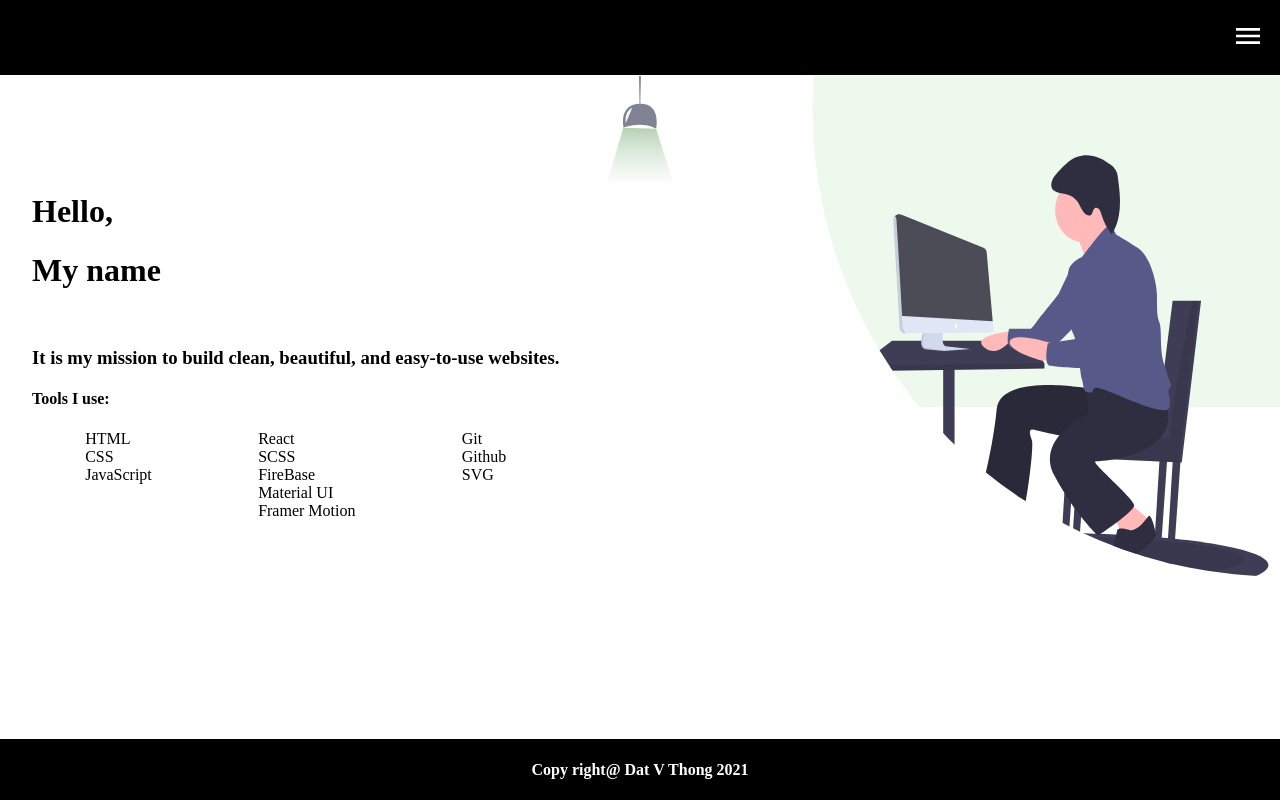
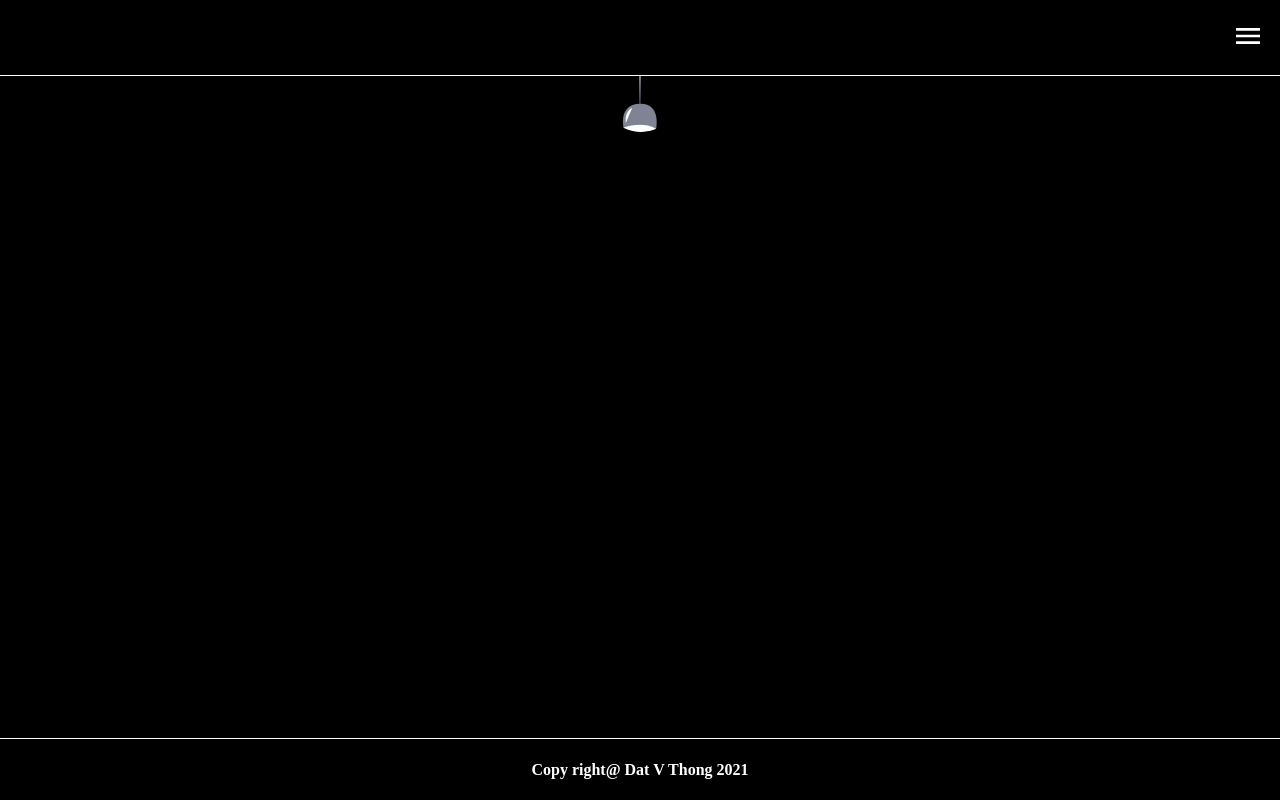
Before and after one commit to oooharuooo/portfolio-react, a React (Create React App) app: page /about in a window 1280 px wide. Built offline with nearby package versions, Linux system fonts and the light colour scheme; a web font is replaced by a local one.

Commit message:
added on/off lamp button

```diff
--- a/src/components/AboutPage.js
+++ b/src/components/AboutPage.js
@@ -1,5 +1,5 @@
-import React from "react";
-import { motion } from "framer-motion";
+import React, { useState } from "react";
+import { motion, AnimatePresence } from "framer-motion";
 import styled from "styled-components";
 import Typewriter from "typewriter-effect";
 
@@ -7,21 +7,25 @@ import WorkingPerson from "../img/WorkingPerson";
 import Lamp from "../img/Lamp";
 import skills from "../constant/skills";
 
-const container = {
+const wrapper = {
 	hidden: {
 		opacity: 0,
-		x: "-100%",
+		// x: "-100%",
+		transition: {
+			ease: "easeInOut",
+			delay: 1.5,
+		},
 	},
 	visible: {
 		opacity: 1,
 		x: 0,
 		transition: {
 			ease: "easeInOut",
-			duration: 1,
+			duration: 2,
 		},
 	},
 	exit: {
-		rotateX: 90,
+		opacity: 0,
 		transition: {
 			ease: "easeInOut",
 			duration: 0.5,
@@ -29,16 +33,52 @@ const container = {
 	},
 };
 
+const container = {
+	hidden: {
+		opacity: 0,
+		clipPath: "circle(5% at 50% 50%)",
+	},
+	visible: {
+		opacity: 1,
+
+		clipPath: "circle(100% at 50% 50%)",
+		transition: {
+			ease: "easeInOut",
+			duration: 1.5,
+		},
+	},
+	exit: {
+		opacity: 0,
+		clipPath: "circle(5% at 50% 50%)",
+		transition: {
+			ease: "easeInOut",
+			duration: 1,
+		},
+	},
+};
+
 const AboutPage = () => {
+	const [lightOpening, setLightOpening] = useState(false);
+
 	return (
 		<Wrapper
 			as={motion.div}
+			variants={wrapper}
+			initial="hidden"
+			animate="visible"
+			exit="exit"
+		>
+			<Lamp lightOpening={lightOpening} setLightOpening={setLightOpening} />
+
+			<AnimatePresence>
+				{lightOpening && (
+					<motion.div
 						variants={container}
 						initial="hidden"
 						animate="visible"
 						exit="exit"
+						className="container"
 					>
-			<motion.div className="container">
 						<div className="container-intro">
 							<Typewriter
 								options={{
@@ -64,7 +104,7 @@ const AboutPage = () => {
 								websites.
 							</h3>
 							<h4>Tools I use:</h4>
-					<div className="skills">
+							<div className="container-skills">
 								{skills.map(({ title, items }) => {
 									return (
 										<ul key={title} className={title}>
@@ -76,9 +116,10 @@ const AboutPage = () => {
 								})}
 							</div>
 						</div>
+						<WorkingPerson lightOpening={lightOpening} />
 					</motion.div>
-			<Lamp />
-			<WorkingPerson />
+				)}
+			</AnimatePresence>
 		</Wrapper>
 	);
 };
@@ -86,10 +127,7 @@ const AboutPage = () => {
 export default AboutPage;
 
 const Wrapper = styled.div`
-	background-color: white;
 	flex-grow: 1;
-	display: flex;
-
 	position: relative;
 
 	h1 span {
@@ -98,16 +136,15 @@ const Wrapper = styled.div`
 
 	.container {
 		display: flex;
-		flex-direction: column;
-
-		padding: 6rem 2rem;
+		height: 100%;
+		background-color: white;
 		&-intro {
-			height: 100px;
+			align-self: center;
+			padding: 0 2rem;
 		}
-	}
-
-	.skills {
+		&-skills {
 			display: flex;
 			justify-content: space-around;
 		}
+	}
 `;
--- a/src/img/Lamp.js
+++ b/src/img/Lamp.js
@@ -1,9 +1,40 @@
 import React from "react";
 import styled from "styled-components";
+import { motion, AnimatePresence } from "framer-motion";
 
-const Lamp = () => {
+const lampLight = {
+	hidden: {
+		opacity: 0,
+	},
+	visible: {
+		opacity: 1,
+		transition: {
+			ease: "easeInOut",
+			duration: 0.25,
+		},
+	},
+};
+
+const lampButton = {
+	hover: {
+		scale: 1.25,
+		transition: {
+			ease: "easeInOut",
+			duration: 0.25,
+		},
+	},
+	tap: {
+		scale: [1.25, 0.5, 1],
+		transition: {
+			ease: "easeInOut",
+			duration: 0.5,
+		},
+	},
+};
+
+const Lamp = ({ lightOpening, setLightOpening }) => {
 	return (
-		<Wrapper>
+		<Wrapper onClick={() => setLightOpening(!lightOpening)}>
 			<svg
 				width="65"
 				height="105"
@@ -11,7 +42,12 @@ const Lamp = () => {
 				fill="none"
 				xmlns="http://www.w3.org/2000/svg"
 			>
-				<g id="lamp">
+				<motion.g
+					variants={lampButton}
+					whileHover="hover"
+					whileTap="tap"
+					id="lamp"
+				>
 					<path
 						id="Vector"
 						d="M31.4989 0L32.087 28.3856L32.8008 28.2641L33.4339 0H31.4989Z"
@@ -32,12 +68,20 @@ const Lamp = () => {
 						d="M24.6029 31.9485C24.6029 31.9485 16.7507 34.6815 18.3489 47.1054L24.6029 31.9485Z"
 						fill="white"
 					/>
-					<path
-						id="light"
-						d="M15.8841 51.6449L0 105L65 104.405L48.6086 52.7682L15.8841 51.6449Z"
-						fill="url(#paint0_linear)"
-					/>
-				</g>
+					<AnimatePresence>
+						{lightOpening && (
+							<motion.path
+								variants={lampLight}
+								initial="hidden"
+								animate="visible"
+								exit="hidden"
+								id="light"
+								d="M15.8841 51.6449L0 105L65 104.405L48.6086 52.7682L15.8841 51.6449Z"
+								fill="url(#paint0_linear)"
+							/>
+						)}
+					</AnimatePresence>
+				</motion.g>
 				<defs>
 					<linearGradient
 						id="paint0_linear"
--- a/src/img/WorkingPerson.js
+++ b/src/img/WorkingPerson.js
@@ -1,8 +1,10 @@
 import React from "react";
 import styled from "styled-components";
 
-const WorkingPerson = () => {
+const WorkingPerson = ({ lightOpening }) => {
 	return (
+		<>
+			{lightOpening && (
 				<Wrapper>
 					<div>
 						<svg
@@ -207,6 +209,8 @@ const WorkingPerson = () => {
 						</svg>
 					</div>
 				</Wrapper>
+			)}
+		</>
 	);
 };
 
@@ -219,6 +223,7 @@ const Wrapper = styled.div`
 	width: 100%;
 	height: 50%;
 	position: absolute;
+	z-index: 19;
 
 	div {
 		display: flex;
```
Lines whose indentation alone changed are shown as unchanged.
